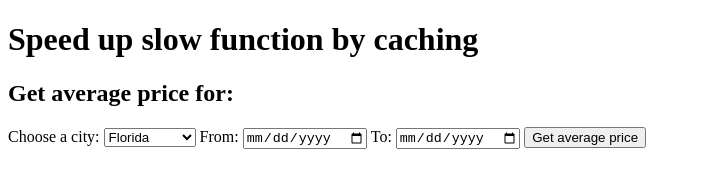
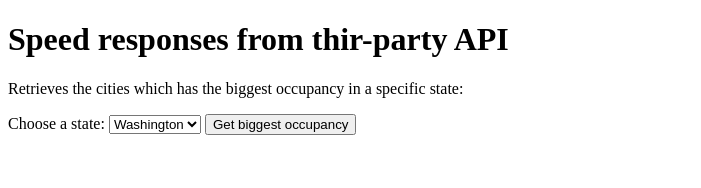
Before and after one commit to rafaelsanin/speed-api-response, a website: page public/index.html in a window 1280 px wide. Shown: the whole page, without its empty margins (0-701 px from the left). Drawn offline with Linux system fonts and the light colour scheme.

```diff
--- a/public/index.html
+++ b/public/index.html
@@ -9,24 +9,19 @@
 </head>
 
 <body>
-    <h1>Speed up slow function by caching</h1>
-    <h2>Get average price for: </h2>
+    <h1>Speed responses from thir-party API</h1>
+    <p>Retrieves the cities which has the biggest occupancy in a specific state: </p>
 
-    <label for="cities">Choose a city:</label>
+    <label for="cities">Choose a state:</label>
 
     <select name="cities" id="cities">
-        <option value="FL">Florida</option>
         <option value="WA">Washington</option>
+        <option value="NY">New York</option>
+        <option value="CA">California</option>
         <option value="TX">Texas</option>
     </select>
 
-    <label for="frst-date">From:</label>
-    <input type="date" id="frst-date" name="frst-date">
-
-    <label for="lst-date">To:</label>
-    <input type="date" id="lst-date" name="lst-date">
-
-    <button type="button" id="avg-button">Get average price</button>
+    <button type="button" id="avg-button">Get biggest occupancy</button>
 
     <script>
 
@@ -39,7 +34,7 @@
         async function fetchAvg(state) {
             prvTimestamp = Date.now()
             console.log({'state': state, 'timestamp': prvTimestamp})
-            const response = await fetch(`/historicalPerformance/${state}`);
+            const response = await fetch(`/biggestOccupancyByState/${state}`);
             const json = await response.json()
             lstTimestamp = Date.now()
             responseTime = (lstTimestamp-prvTimestamp) * 0.001
```
Also changed, not shown: src/index.js (+9 -18 lines), 1 other file.
